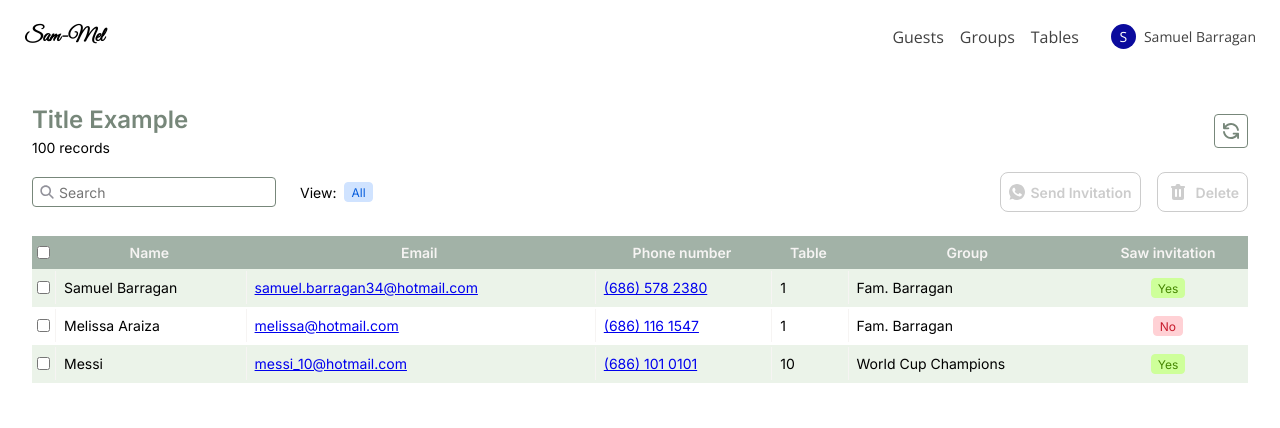
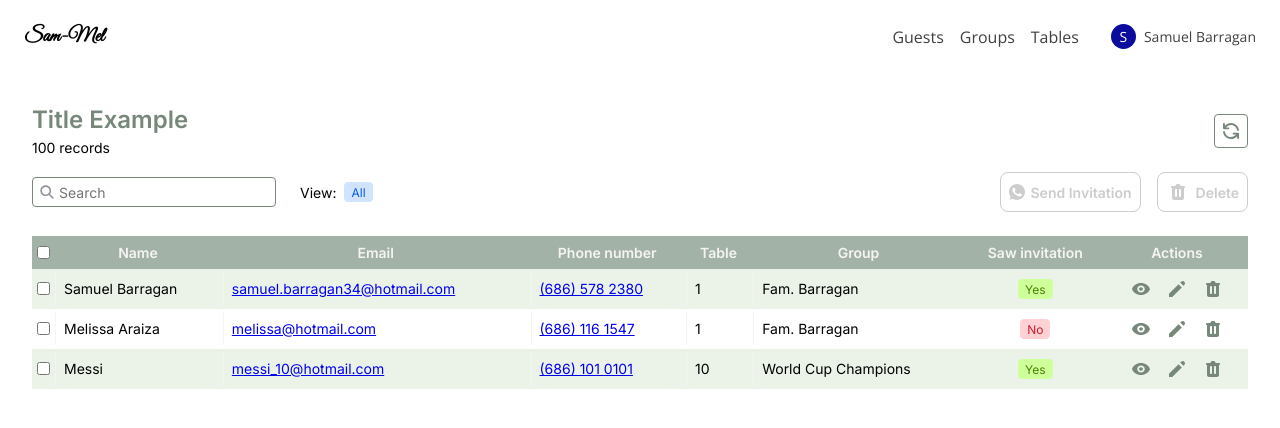
Before and after one commit to SamuelB34/wedding-FE, a Next.js app: page /layout/guests in a window 1280 px wide. Shown: the top 428 px of the page. Built offline with nearby package versions, Linux system fonts and the light colour scheme.

Commit message:
Add actions and ready for receive data

```diff
--- a/src/app/layout/_components/table/WebTable.tsx
+++ b/src/app/layout/_components/table/WebTable.tsx
@@ -21,6 +21,9 @@ interface Props {
   refreshClick?: () => void;
   viewClick?: (view: string) => void;
   searchFunction?: (view: string) => void;
+  viewAction?: (id: string) => void;
+  editAction?: (id: string) => void;
+  deleteAction?: (id: string) => void;
 }
 
 export function WebTable({
@@ -34,6 +37,9 @@ export function WebTable({
   refreshClick,
   viewClick,
   searchFunction,
+  viewAction,
+  editAction,
+  deleteAction,
 }: Props) {
   const columnContent = useColumnContent();
   const [columnSelected, setColumnSelected] = useState<boolean>(false);
@@ -115,6 +121,9 @@ export function WebTable({
                       {column.label}
                     </th>
                   ))}
+                  <th className={styles["table__content--table__head--label"]}>
+                    Actions
+                  </th>
                 </tr>
               ) : (
                 // Loading
@@ -174,6 +183,60 @@ export function WebTable({
                           )}
                         </td>
                       ))}
+                      <td
+                        className={styles["table__content--table__head--label"]}
+                      >
+                        <div
+                          className={
+                            styles[
+                              "table__content--table__head--label__actions"
+                            ]
+                          }
+                        >
+                          <Image
+                            className={
+                              styles[
+                                "table__content--table__head--label__actions--img"
+                              ]
+                            }
+                            src={"/components/table/eye.svg"}
+                            alt={"eye"}
+                            width={24}
+                            height={24}
+                            onClick={() => {
+                              if (viewAction) viewAction(item["id"]);
+                            }}
+                          />
+                          <Image
+                            className={
+                              styles[
+                                "table__content--table__head--label__actions--img"
+                              ]
+                            }
+                            src={"/components/table/pencil.svg"}
+                            alt={"edit"}
+                            width={16}
+                            height={16}
+                            onClick={() => {
+                              if (editAction) editAction(item["id"]);
+                            }}
+                          />
+                          <Image
+                            className={
+                              styles[
+                                "table__content--table__head--label__actions--img"
+                              ]
+                            }
+                            src={"/components/table/header/trash.svg"}
+                            alt={"delete"}
+                            width={24}
+                            height={24}
+                            onClick={() => {
+                              if (deleteAction) deleteAction(item["id"]);
+                            }}
+                          />
+                        </div>
+                      </td>
                     </tr>
                   ))}
                 </>
@@ -237,6 +300,15 @@ export function WebTable({
                     onChange={(value) => {
                       selectColumn(value.id.toString());
                     }}
+                    viewAction={(id: string) => {
+                      if (viewAction) viewAction(id);
+                    }}
+                    editAction={(id: string) => {
+                      if (editAction) editAction(id);
+                    }}
+                    deleteAction={(id: string) => {
+                      if (deleteAction) deleteAction(id);
+                    }}
                   />
                 </div>
               ))}
--- a/src/app/layout/_components/table/_components/mobile-column/WebMobileColumn.tsx
+++ b/src/app/layout/_components/table/_components/mobile-column/WebMobileColumn.tsx
@@ -12,6 +12,9 @@ interface Props {
   loading: boolean;
   selected: boolean;
   onChange: (value: { active: boolean; id: string }) => void;
+  viewAction?: (id: string) => void;
+  editAction?: (id: string) => void;
+  deleteAction?: (id: string) => void;
 }
 
 export function WebMobileColumn({
@@ -20,6 +23,9 @@ export function WebMobileColumn({
   loading,
   onChange,
   selected,
+  viewAction,
+  editAction,
+  deleteAction,
 }: Props) {
   const [open, setOpen] = useState(false);
   const columnContent = useColumnContent();
@@ -124,10 +130,7 @@ export function WebMobileColumn({
         </div>
 
         {open && (
-          <div
-            className={styles["mobile-column__content--values"]}
-            onClick={moreDetails}
-          >
+          <div className={styles["mobile-column__content--values"]}>
             {columns.slice(1).map((column) => (
               <React.Fragment key={column.name}>
                 <div
@@ -160,6 +163,72 @@ export function WebMobileColumn({
                 <div></div>
               </React.Fragment>
             ))}
+            {/*Actions*/}
+            <>
+              <div
+                className={styles["mobile-column__content--values__row--first"]}
+              >
+                <div
+                  className={
+                    styles[
+                      "mobile-column__content--values__row--first__simulation"
+                    ]
+                  }
+                ></div>
+                <span
+                  className={
+                    styles["mobile-column__content--left__column-name"]
+                  }
+                >
+                  Actions
+                </span>
+              </div>
+              <div className={styles["mobile-column__content--center"]}>
+                <div
+                  className={
+                    styles["table__content--table__head--label__actions"]
+                  }
+                >
+                  <Image
+                    className={
+                      styles["table__content--table__head--label__actions--img"]
+                    }
+                    src={"/components/table/eye.svg"}
+                    alt={"eye"}
+                    width={30}
+                    height={30}
+                    onClick={() => {
+                      if (viewAction) viewAction(content["id"]);
+                    }}
+                  />
+                  <Image
+                    className={
+                      styles["table__content--table__head--label__actions--img"]
+                    }
+                    src={"/components/table/pencil.svg"}
+                    alt={"edit"}
+                    width={18}
+                    height={18}
+                    onClick={() => {
+                      if (editAction) editAction(content["id"]);
+                    }}
+                  />
+                  <Image
+                    className={
+                      styles["table__content--table__head--label__actions--img"]
+                    }
+                    src={"/components/table/header/trash.svg"}
+                    alt={"delete"}
+                    width={30}
+                    height={30}
+                    onClick={() => {
+                      if (deleteAction) deleteAction(content["id"]);
+                    }}
+                  />
+                </div>
+              </div>
+              <div></div>
+            </>
           </div>
         )}
       </div>
--- a/src/app/layout/_components/table/_components/mobile-column/web-mobile-column.module.scss
+++ b/src/app/layout/_components/table/_components/mobile-column/web-mobile-column.module.scss
@@ -147,3 +147,16 @@
     opacity: 1;
   }
 }
+
+.table__content--table__head--label__actions {
+  display: flex;
+  align-items: center;
+  gap: 48px;
+  width: 100%;
+
+  &--img {
+    filter: brightness(0) saturate(100%) invert(56%) sepia(7%) saturate(624%)
+      hue-rotate(79deg) brightness(91%) contrast(87%);
+    cursor: pointer;
+  }
+}
--- a/src/app/layout/_components/table/web-table.module.scss
+++ b/src/app/layout/_components/table/web-table.module.scss
@@ -49,6 +49,20 @@
           font-size: 14px;
           font-weight: 600;
           padding: 8px;
+
+          &__actions {
+            display: flex;
+            align-items: center;
+            justify-content: center;
+            gap: 16px;
+            width: 100%;
+
+            &--img {
+              filter: brightness(0) saturate(100%) invert(56%) sepia(7%)
+                saturate(624%) hue-rotate(79deg) brightness(91%) contrast(87%);
+              cursor: pointer;
+            }
+          }
 
           &-loading {
             width: 120px;
--- a/src/app/layout/guests/page.tsx
+++ b/src/app/layout/guests/page.tsx
@@ -73,6 +73,15 @@ export default function Guests() {
         columns={columns}
         content={content}
         records={100}
+        viewAction={(id: string) => {
+          console.log(id);
+        }}
+        editAction={(id: string) => {
+          console.log(id);
+        }}
+        deleteAction={(id: string) => {
+          console.log(id);
+        }}
         refreshClick={() => {
           console.log("Refreshing");
         }}
```
Also changed, not shown: public/components/table/eye.svg (added), public/components/table/pencil.svg (added).
